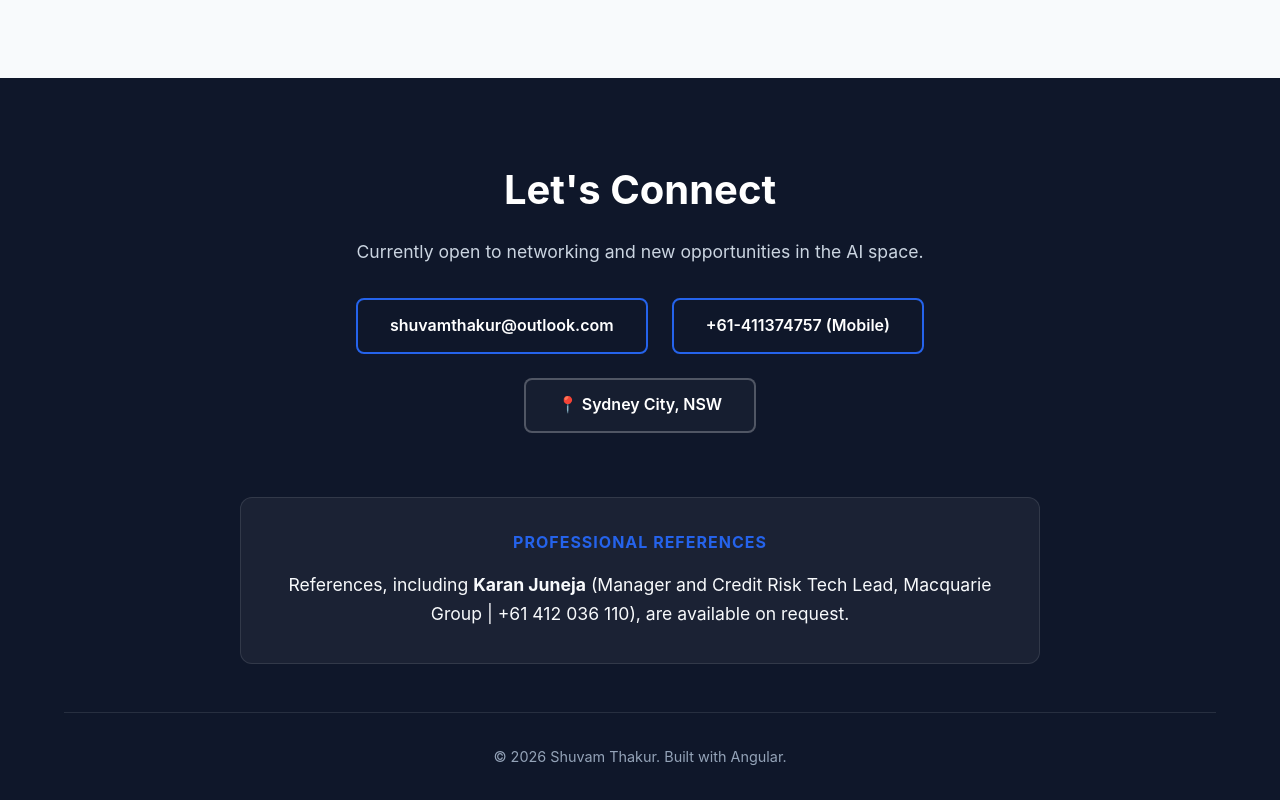
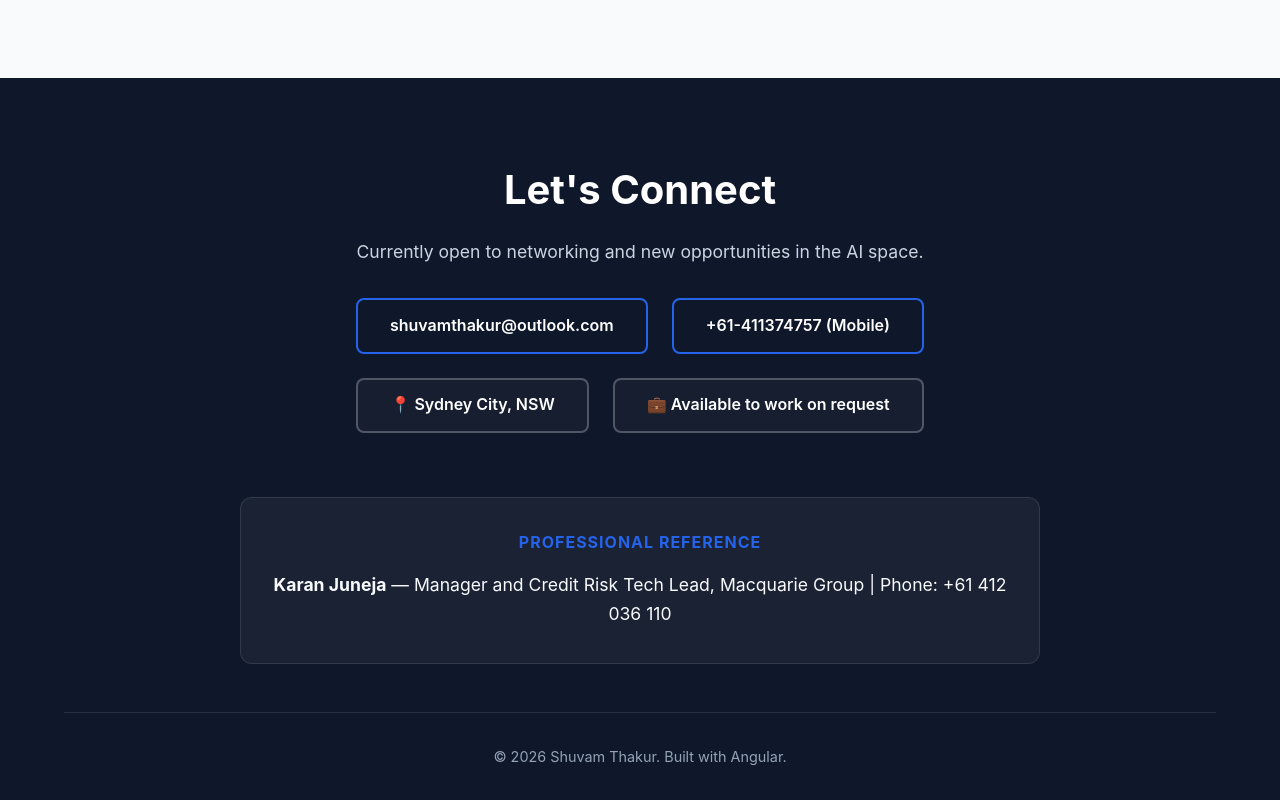
Before and after one commit to shuvamthakur/portfolio, an Angular app: page / in a window 1280 px wide. Shown: the part 5857-6657 px from the top of the page. Built offline with nearby package versions, Linux system fonts and the light colour scheme.

Commit message:
Update resumes and portfolio to show availability to work on request and correct references format

```diff
--- a/src/app/components/footer/footer.component.html
+++ b/src/app/components/footer/footer.component.html
@@ -7,11 +7,12 @@
             <a href="mailto:shuvamthakur@outlook.com" class="contact-btn">shuvamthakur@outlook.com</a>
             <a href="tel:+61411374757" class="contact-btn">+61-411374757 (Mobile)</a>
             <span class="contact-btn location-btn">📍 Sydney City, NSW</span>
+            <span class="contact-btn availability-btn">💼 Available to work on request</span>
         </div>
 
         <div class="reference-section">
-            <h4>Professional References</h4>
-            <p>References, including <strong>Karan Juneja</strong> (Manager and Credit Risk Tech Lead, Macquarie Group | +61 412 036 110), are available on request.</p>
+            <h4>Professional Reference</h4>
+            <p><strong>Karan Juneja</strong> &mdash; Manager and Credit Risk Tech Lead, Macquarie Group | Phone: +61 412 036 110</p>
         </div>
     </div>
     <div class="copyright">
--- a/src/app/components/footer/footer.component.scss
+++ b/src/app/components/footer/footer.component.scss
@@ -45,7 +45,7 @@ footer {
             transform: translateY(-3px);
         }
 
-        &.location-btn {
+        &.location-btn, &.availability-btn {
             border-color: rgba(255, 255, 255, 0.25);
             background: rgba(255, 255, 255, 0.03);
             cursor: default;
--- a/src/assets/resume_detailed.html
+++ b/src/assets/resume_detailed.html
@@ -322,6 +322,7 @@
                 <span>📧 <a href="mailto:shuvamthakur@outlook.com">shuvamthakur@outlook.com</a></span>
                 <span>📱 +61-411374757 (Mobile)</span>
                 <span>📍 Sydney City, NSW</span>
+                <span>💼 Available to work on request</span>
             </div>
         </header>
 
@@ -502,7 +503,7 @@
         <section style="margin-bottom: 0;">
             <div class="section-title">References</div>
             <div style="font-size: 0.72rem; color: var(--text-main); line-height: 1.35;">
-                Professional references, including <strong>Karan Juneja</strong> (Manager and Credit Risk Tech Lead, Macquarie Group | +61 412 036 110), are available on request.
+                <strong>Karan Juneja</strong> (Manager and Credit Risk Tech Lead, Macquarie Group) &bull; +61 412 036 110
             </div>
         </section>
     </div>
--- a/src/assets/resume_one_page.html
+++ b/src/assets/resume_one_page.html
@@ -308,6 +308,7 @@
                 <span>📧 <a href="mailto:shuvamthakur@outlook.com">shuvamthakur@outlook.com</a></span>
                 <span>📱 +61-411374757 (Mobile)</span>
                 <span>📍 Sydney City, NSW</span>
+                <span>💼 Available to work on request</span>
             </div>
         </header>
 
@@ -438,7 +439,7 @@
         <section style="margin-bottom: 0;">
             <div class="section-title">References</div>
             <div style="font-size: 0.72rem; color: var(--text-main); line-height: 1.35;">
-                Professional references, including <strong>Karan Juneja</strong> (Manager and Credit Risk Tech Lead, Macquarie Group | +61 412 036 110), are available on request.
+                <strong>Karan Juneja</strong> (Manager and Credit Risk Tech Lead, Macquarie Group) &bull; +61 412 036 110
             </div>
         </section>
     </div>
```
Also changed, not shown: 2 other files (tests, documents, lock files or other folders).
